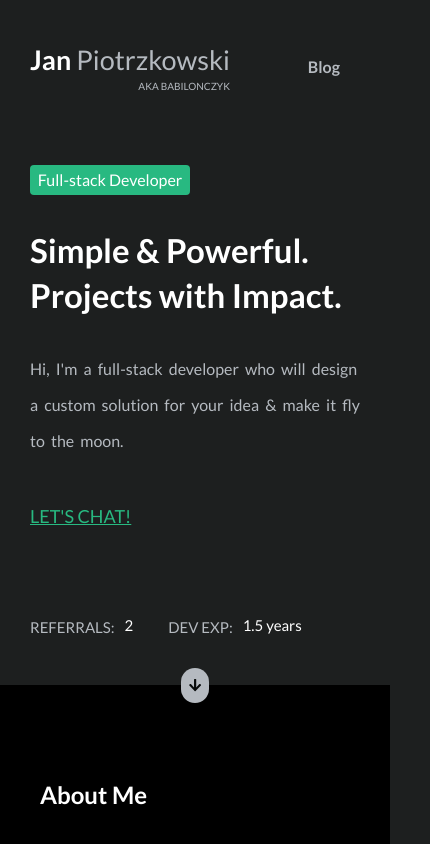
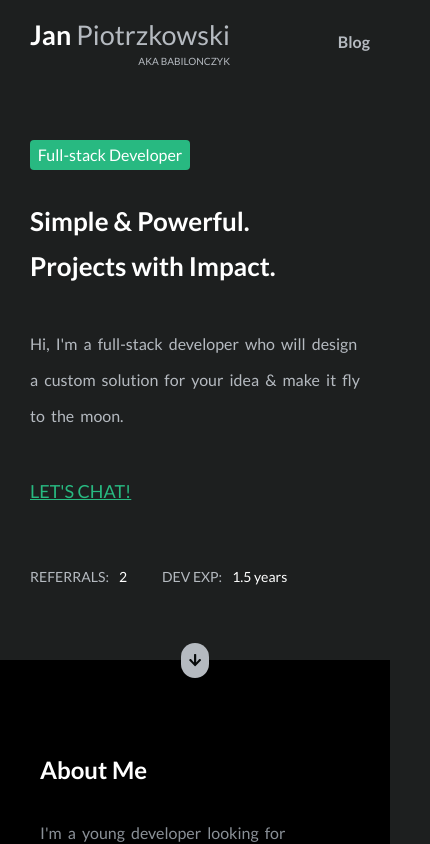
Before and after one commit to babilonczyk/babilonczyk.github.io, a React (Create React App) app: page / in a window 390 px wide. Shown: the top 844 px of the page, 430 px wide, since content can reach past the window. Built offline with nearby package versions, Linux system fonts and the light colour scheme.

Commit message:
Fix mobile version

```diff
--- a/src/assets/css/index.css
+++ b/src/assets/css/index.css
@@ -16,6 +16,10 @@ body {
     grid-template-columns: auto 1fr auto;
     grid-template-rows: 50px;
     padding: 35px 50px 0 30px; }
+    @media only screen and (max-width: 480px) {
+      body .App .navbar {
+        padding: 10px 20px 0 30px;
+        width: calc(100% - 50px); } }
     body .App .navbar .nav-title {
       display: block;
       text-decoration: none;
@@ -129,6 +133,9 @@ body {
         margin-bottom: 0;
         color: #fff;
         font-size: 33px; }
+        @media only screen and (max-width: 480px) {
+          body .App .introduction .introduction-left h2 {
+            font-size: 26px; } }
         body .App .introduction .introduction-left h2:first-of-type {
           margin-top: 25px; }
       body .App .introduction .introduction-left p {
@@ -153,6 +160,9 @@ body {
         display: grid;
         grid-template-columns: auto 1fr;
         float: left; }
+        @media only screen and (max-width: 480px) {
+          body .App .introduction .introduction-left .counter .counter-referrals {
+            height: 150px; } }
         body .App .introduction .introduction-left .counter .counter-referrals h4 {
           height: 200px;
           margin: 0;
@@ -161,6 +171,10 @@ body {
           font-size: 15px;
           font-weight: 400;
           color: #b5bac0; }
+          @media only screen and (max-width: 480px) {
+            body .App .introduction .introduction-left .counter .counter-referrals h4 {
+              font-size: 14px;
+              line-height: 150px; } }
         body .App .introduction .introduction-left .counter .counter-referrals .counter-referrals-number {
           height: 200px;
           display: block;
@@ -169,6 +183,13 @@ body {
           font-weight: 400;
           padding: 0 0 0 10px;
           color: #fff; }
+          @media only screen and (max-width: 480px) {
+            body .App .introduction .introduction-left .counter .counter-referrals .counter-referrals-number {
+              font-size: 14px;
+              line-height: 150px; } }
+          @media only screen and (max-width: 480px) {
+            body .App .introduction .introduction-left .counter .counter-referrals .counter-referrals-number {
+              font-size: 14px; } }
       body .App .introduction .introduction-left .counter .counter-experience {
         width: auto;
         height: 200px;
@@ -184,6 +205,10 @@ body {
           font-size: 15px;
           font-weight: 400;
           color: #b5bac0; }
+          @media only screen and (max-width: 480px) {
+            body .App .introduction .introduction-left .counter .counter-experience h4 {
+              font-size: 14px;
+              line-height: 150px; } }
         body .App .introduction .introduction-left .counter .counter-experience .counter-experience-number {
           height: 200px;
           display: block;
@@ -192,6 +217,10 @@ body {
           font-weight: 400;
           padding: 0 0 0 10px;
           color: #fff; }
+          @media only screen and (max-width: 480px) {
+            body .App .introduction .introduction-left .counter .counter-experience .counter-experience-number {
+              font-size: 14px;
+              line-height: 150px; } }
     body .App .introduction .introduction-right {
       position: relative;
       transform: scale(0.8);
@@ -602,6 +631,10 @@ body {
     min-height: 750px;
     width: calc(100% - 60px);
     background: linear-gradient(to bottom, transprent, black); }
+    @media only screen and (max-width: 480px) {
+      body .App .experience {
+        padding: 10px 0 15px 0;
+        width: 100%; } }
     body .App .experience h2 {
       display: block;
       max-width: 1000px;
@@ -611,6 +644,9 @@ body {
       margin: 0 auto;
       color: #fff;
       text-align: left; }
+      @media only screen and (max-width: 480px) {
+        body .App .experience h2 {
+          padding-left: 40px; } }
     body .App .experience .experience-box {
       max-width: 1000px;
       height: 550px;
@@ -648,6 +684,10 @@ body {
           grid-template-columns: 10px auto;
           column-gap: 25px;
           cursor: pointer; }
+          @media only screen and (max-width: 480px) {
+            body .App .experience .experience-box .experience-box-nav .experience-btn {
+              column-gap: 10px;
+              margin: 10px 0; } }
           @media only screen and (max-width: 780px) {
             body .App .experience .experience-box .experience-box-nav .experience-btn {
               margin: 15px 0; } }
@@ -674,6 +714,9 @@ body {
             padding: 0;
             margin: 0;
             line-height: 30px; }
+            @media only screen and (max-width: 480px) {
+              body .App .experience .experience-box .experience-box-nav .experience-btn h5 {
+                font-size: 15px; } }
       body .App .experience .experience-box .experience-box-content {
         position: relative; }
         body .App .experience .experience-box .experience-box-content .experience-box-content-box {
@@ -691,7 +734,7 @@ body {
           @media only screen and (max-width: 780px) {
             body .App .experience .experience-box .experience-box-content .experience-box-content-box {
               top: 0;
-              min-height: 500px;
+              min-height: 530px;
               border-radius: 7px 7px 200px 7px; } }
           body .App .experience .experience-box .experience-box-content .experience-box-content-box .experience-box-content-panel h5 {
             position: absolute;
@@ -715,7 +758,7 @@ body {
             color: #fff; }
             @media only screen and (max-width: 780px) {
               body .App .experience .experience-box .experience-box-content .experience-box-content-box .experience-box-content-panel h4 {
-                padding: 60px 0 0 40px; } }
+                padding: 40px 0 0 40px; } }
           body .App .experience .experience-box .experience-box-content .experience-box-content-box .experience-box-content-panel p {
             margin: 0;
             padding: 30px 40px 40px 120px;
@@ -739,6 +782,10 @@ body {
           border: 15px solid #101412;
           outline: 4px solid #28b981;
           z-index: 1; }
+          @media only screen and (max-width: 480px) {
+            body .App .experience .experience-box .experience-box-content .gn-ball-r {
+              right: -15px;
+              bottom: -15px; } }
         body .App .experience .experience-box .experience-box-content .curve {
           display: block;
           position: absolute;
--- a/src/assets/css/introduction.css
+++ b/src/assets/css/introduction.css
@@ -34,6 +34,9 @@
       margin-bottom: 0;
       color: #fff;
       font-size: 33px; }
+      @media only screen and (max-width: 480px) {
+        .introduction .introduction-left h2 {
+          font-size: 26px; } }
       .introduction .introduction-left h2:first-of-type {
         margin-top: 25px; }
     .introduction .introduction-left p {
@@ -58,6 +61,9 @@
       display: grid;
       grid-template-columns: auto 1fr;
       float: left; }
+      @media only screen and (max-width: 480px) {
+        .introduction .introduction-left .counter .counter-referrals {
+          height: 150px; } }
       .introduction .introduction-left .counter .counter-referrals h4 {
         height: 200px;
         margin: 0;
@@ -66,6 +72,10 @@
         font-size: 15px;
         font-weight: 400;
         color: #b5bac0; }
+        @media only screen and (max-width: 480px) {
+          .introduction .introduction-left .counter .counter-referrals h4 {
+            font-size: 14px;
+            line-height: 150px; } }
       .introduction .introduction-left .counter .counter-referrals .counter-referrals-number {
         height: 200px;
         display: block;
@@ -74,6 +84,13 @@
         font-weight: 400;
         padding: 0 0 0 10px;
         color: #fff; }
+        @media only screen and (max-width: 480px) {
+          .introduction .introduction-left .counter .counter-referrals .counter-referrals-number {
+            font-size: 14px;
+            line-height: 150px; } }
+        @media only screen and (max-width: 480px) {
+          .introduction .introduction-left .counter .counter-referrals .counter-referrals-number {
+            font-size: 14px; } }
     .introduction .introduction-left .counter .counter-experience {
       width: auto;
       height: 200px;
@@ -89,6 +106,10 @@
         font-size: 15px;
         font-weight: 400;
         color: #b5bac0; }
+        @media only screen and (max-width: 480px) {
+          .introduction .introduction-left .counter .counter-experience h4 {
+            font-size: 14px;
+            line-height: 150px; } }
       .introduction .introduction-left .counter .counter-experience .counter-experience-number {
         height: 200px;
         display: block;
@@ -97,6 +118,10 @@
         font-weight: 400;
         padding: 0 0 0 10px;
         color: #fff; }
+        @media only screen and (max-width: 480px) {
+          .introduction .introduction-left .counter .counter-experience .counter-experience-number {
+            font-size: 14px;
+            line-height: 150px; } }
   .introduction .introduction-right {
     position: relative;
     transform: scale(0.8);
--- a/src/assets/css/navbar.css
+++ b/src/assets/css/navbar.css
@@ -7,6 +7,10 @@
   grid-template-columns: auto 1fr auto;
   grid-template-rows: 50px;
   padding: 35px 50px 0 30px; }
+  @media only screen and (max-width: 480px) {
+    .navbar {
+      padding: 10px 20px 0 30px;
+      width: calc(100% - 50px); } }
   .navbar .nav-title {
     display: block;
     text-decoration: none;
--- a/src/assets/scss/experience.scss
+++ b/src/assets/scss/experience.scss
@@ -5,6 +5,12 @@
     min-height: 750px;
     width: calc(100% - 60px);
     background:  linear-gradient(to bottom, transprent, black);
+
+
+    @media only screen and (max-width: 480px) {
+        padding: 10px 0 15px 0;
+        width: 100%;
+    }
 
     h2{
         display: block;
@@ -15,6 +21,10 @@
         margin: 0 auto;
         color: #fff;
         text-align: left;
+
+        @media only screen and (max-width: 480px) {
+            padding-left: 40px;
+        }
     }
 
     .experience-box{
@@ -62,6 +72,11 @@
                 column-gap: 25px;
                 cursor: pointer;
 
+                @media only screen and (max-width: 480px) {
+                    column-gap: 10px;
+                    margin: 10px 0;
+                }
+
                 @media only screen and (max-width: 780px) {
                     margin: 15px 0;
                 }
@@ -105,6 +120,10 @@
                     padding: 0;
                     margin: 0;
                     line-height: 30px;
+
+                    @media only screen and (max-width: 480px) {
+                        font-size: 15px;
+                    }
                 }
             }
         }
@@ -127,7 +146,7 @@
 
                 @media only screen and (max-width: 780px) {
                     top: 0;
-                    min-height: 500px;
+                    min-height: 530px;
                     border-radius: 7px 7px 200px 7px;
 
                 }
@@ -161,7 +180,7 @@
 
 
                         @media only screen and (max-width: 780px) {
-                           padding: 60px 0 0 40px;
+                           padding: 40px 0 0 40px;
                         }
                     }
 
@@ -193,6 +212,11 @@
                 border: 15px solid $light-black;
                 outline: 4px solid $neon-green;
                 z-index: 1;
+
+                @media only screen and (max-width: 480px) {
+                    right: -15px;
+                    bottom: -15px;
+                }
             }
 
             .curve{
--- a/src/assets/scss/introduction.scss
+++ b/src/assets/scss/introduction.scss
@@ -43,6 +43,10 @@
             color: #fff;
             font-size: 33px;
 
+            @media only screen and (max-width: 480px) {
+                font-size: 26px;
+            }
+
             &:first-of-type{
                 margin-top: 25px;
             }
@@ -78,6 +82,10 @@
                 grid-template-columns: auto 1fr;
                 float: left;
 
+                @media only screen and (max-width: 480px) {
+                    height: 150px;
+                }
+
                 h4{
                     height: 200px;
                     margin: 0;
@@ -86,6 +94,11 @@
                     font-size: 15px;
                     font-weight: 400;
                     color: $light-gray;
+
+                    @media only screen and (max-width: 480px) {
+                        font-size: 14px;
+                        line-height: 150px;
+                    }
                 }
 
                 .counter-referrals-number{
@@ -96,6 +109,15 @@
                     font-weight: 400;
                     padding: 0 0 0 10px;
                     color: #fff;
+
+                    @media only screen and (max-width: 480px) {
+                        font-size: 14px;
+                        line-height: 150px;
+                    }
+
+                    @media only screen and (max-width: 480px) {
+                        font-size: 14px;
+                    }
                 }
             }
 
@@ -115,6 +137,11 @@
                     font-size: 15px;
                     font-weight: 400;
                     color: $light-gray;
+
+                    @media only screen and (max-width: 480px) {
+                        font-size: 14px;
+                        line-height: 150px;
+                    }
                 }
 
                 .counter-experience-number{
@@ -125,6 +152,11 @@
                     font-weight: 400;
                     padding: 0 0 0 10px;
                     color: #fff;
+
+                    @media only screen and (max-width: 480px) {
+                        font-size: 14px;
+                        line-height: 150px;
+                    }
                 }
             }
         }
--- a/src/assets/scss/navbar.scss
+++ b/src/assets/scss/navbar.scss
@@ -9,6 +9,12 @@
     grid-template-columns: auto 1fr auto;
     grid-template-rows: 50px;
     padding: 35px 50px 0 30px;
+
+    @media only screen and (max-width: 480px) {
+        padding: 10px 20px 0 30px;
+        width: calc(100% - 50px);
+
+    }
 
     .nav-title{
         display: block;
```
Also changed, not shown: src/assets/css/experience.css (+20 -2 lines), public/index.html (line endings or trailing spaces).
